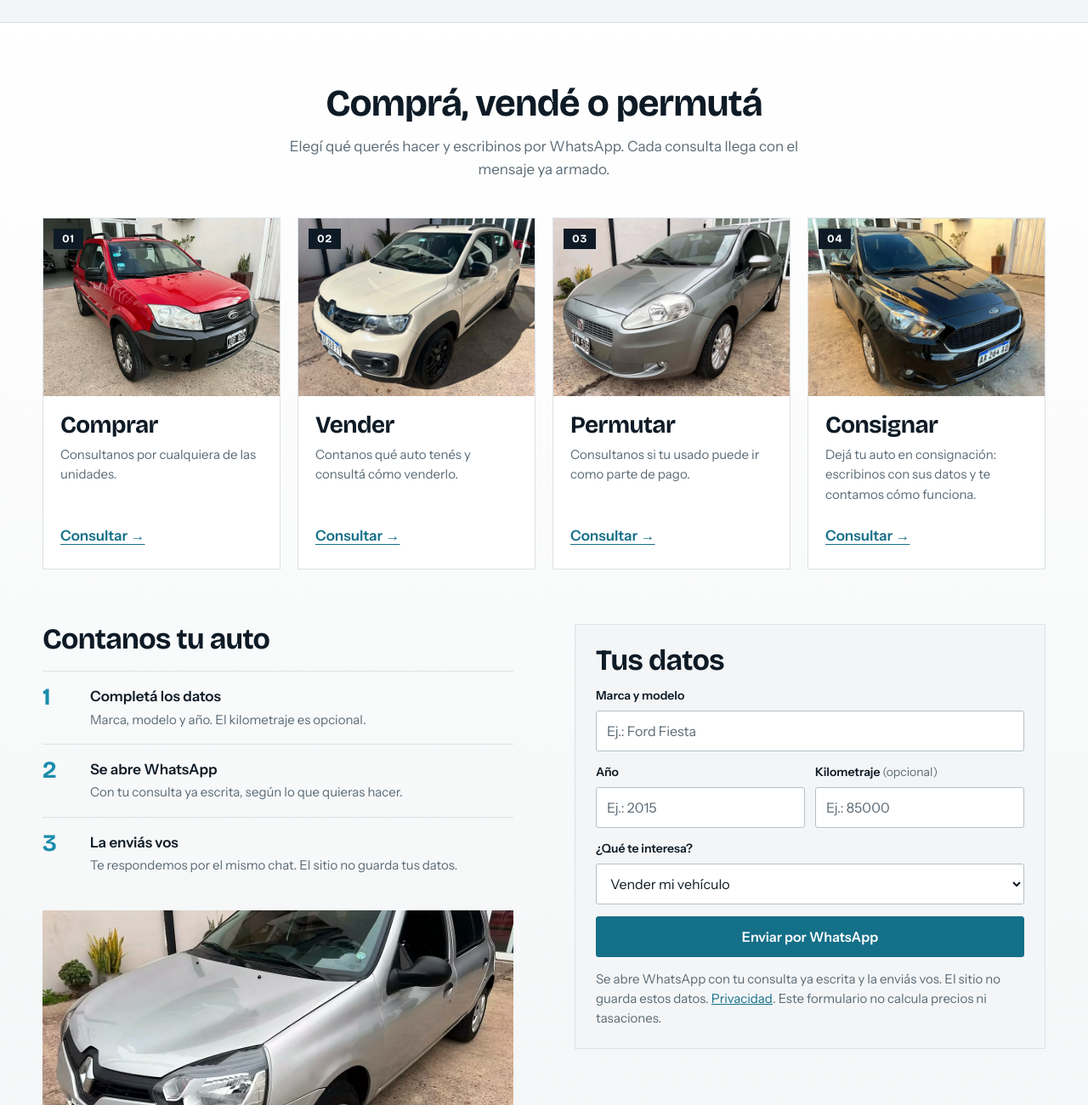
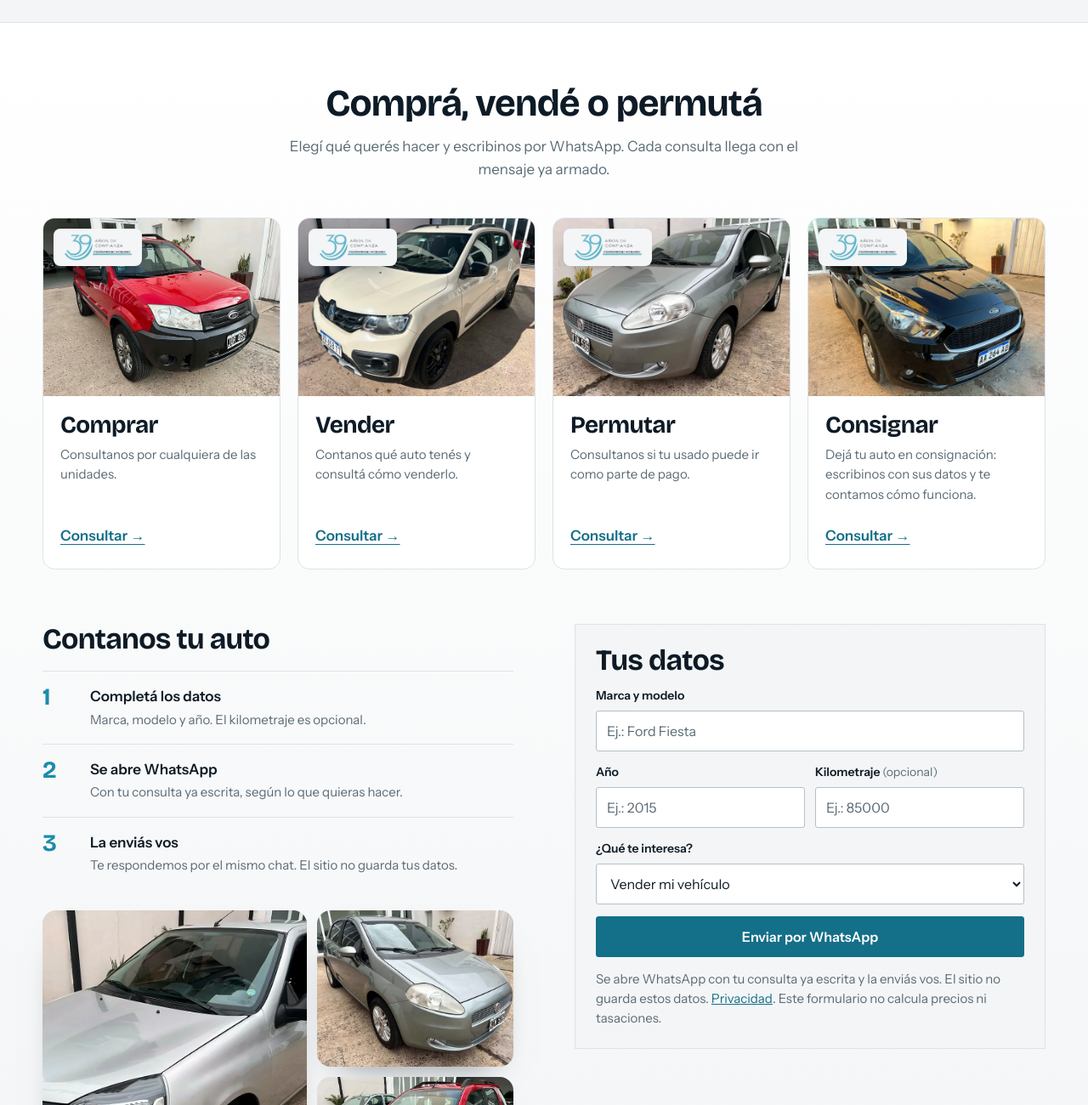
Before and after one commit to hnk375561-lab/poerioautomotores, a website: page index.html in a window 1280 px wide. Shown: the part 2307-3607 px from the top of the page at 85% size. Drawn offline with nearby package versions, Linux system fonts and the light colour scheme; animation ran at ten frames a second.

Commit message:
Add files via upload

```diff
--- a/index.html
+++ b/index.html
@@ -139,7 +139,7 @@
 .mp{position:relative;min-height:340px;background:#16283a;border:1px solid rgba(255,255,255,.16)}.mp iframe{position:absolute;inset:0;width:100%;height:100%;border:0;filter:grayscale(.15) contrast(1.05)}
 .loc a.mpl{position:absolute;left:12px;bottom:12px;z-index:1;display:inline-flex;align-items:center;min-height:44px;padding:0 16px;background:var(--paper);color:var(--ink);font-weight:600;font-size:15px;text-decoration:none;border-radius:3px;box-shadow:0 10px 24px -12px rgba(0,0,0,.7)}.loc a.mpl:hover{background:#fff}
 .loc .row{gap:10px}.loc .btn{padding:0 14px;font-size:15px}.loc .soc{gap:0 20px}.loc .soc a{font-size:14px}
-@media(min-width:900px){.loc .w{align-items:stretch}.mp{min-height:440px}}@media(pointer:coarse){.mp iframe{pointer-events:none}}
+@media(min-width:900px){.loc .w{align-items:stretch}.mp{min-height:440px}}
 /* ==== v3: centrado, cabecera de contacto, operaciones, ubicación ==== */
 .m:not(.mi) .hero figure{opacity:0;clip-path:none}
 .head{flex-direction:column;align-items:center;text-align:center}.head .sub{margin-inline:auto}.tabs{justify-content:center}
@@ -148,7 +148,7 @@
 .ops{background:linear-gradient(180deg,#fff,var(--paper))}.ops .w{display:block}.ops .oh{text-align:center}.ops .oh .sub{margin-inline:auto}
 .og{display:grid;gap:20px;grid-template-columns:1fr;margin-top:44px}@media(min-width:640px){.og{grid-template-columns:1fr 1fr}}@media(min-width:1000px){.og{grid-template-columns:repeat(4,1fr)}}
 .oc{display:flex;flex-direction:column;background:#fff;border:1px solid var(--stone);overflow:hidden;transition:transform .5s cubic-bezier(.16,1,.3,1),box-shadow .5s}
-.oi{position:relative;aspect-ratio:4/3;overflow:hidden;background:var(--stone)}.oi img{width:100%;height:100%;object-fit:cover;transition:transform 1s cubic-bezier(.16,1,.3,1)}.oi::after{content:attr(data-n);position:absolute;left:12px;top:12px;font:700 13px var(--h);letter-spacing:.06em;color:#fff;background:var(--ink);padding:4px 10px}
+.oi{position:relative;aspect-ratio:4/3;overflow:hidden;background:var(--stone)}.oi img{width:100%;height:100%;object-fit:cover;transition:transform 1s cubic-bezier(.16,1,.3,1)}
 .ob{display:flex;flex-direction:column;gap:8px;padding:20px;flex:1}.oc h3{font-size:28px}.oc p{margin:0;color:var(--mute);font-size:15px}.oc a{margin-top:auto;padding-top:10px;min-height:48px;display:inline-flex;align-items:center;font-weight:600;color:var(--cyd);text-underline-offset:4px}
 @media(hover:hover){.oc:hover{transform:translateY(-6px);box-shadow:0 26px 40px -30px rgba(14,27,38,.65)}.oc:hover .oi img{transform:scale(1.06)}}
 .fm{display:grid;gap:40px;margin-top:64px;align-items:start}@media(min-width:900px){.fm{grid-template-columns:1fr 1fr;gap:72px}}
@@ -159,6 +159,12 @@
 @media(min-width:900px){.mp{position:absolute;inset:0;height:auto}.mp::after{content:"";position:absolute;inset:0;pointer-events:none;background:linear-gradient(90deg,rgba(14,27,38,.94),rgba(14,27,38,.6) 42%,rgba(14,27,38,0) 75%)}.loc .w{position:relative;z-index:1;padding:104px 0;pointer-events:none}.lc{pointer-events:auto;max-width:600px;padding:36px;background:rgba(14,27,38,.78);-webkit-backdrop-filter:blur(12px);backdrop-filter:blur(12px);border:1px solid rgba(255,255,255,.16)}.loc a.mpl{z-index:2}}
 .faq .w{display:block;width:min(820px,100% - 40px)}.faq h2{text-align:center;margin-bottom:32px}.fin{justify-content:center;text-align:center}
 footer{text-align:center}footer .lg img{margin-inline:auto}footer p{margin-inline:auto}footer .soc{justify-content:center}
+.oi::after,.car .im::after{content:"";position:absolute;left:12px;top:12px;z-index:1;width:104px;height:44px;padding:6px 8px;box-sizing:border-box;border-radius:8px;background:var(--paper) url(images/logo.webp) center/contain no-repeat;background-origin:content-box;box-shadow:0 8px 18px -10px rgba(14,27,38,.55);pointer-events:none}
+.oc{border-radius:14px}
+.fp{display:grid;grid-template-columns:1.35fr 1fr;grid-template-rows:1fr 1fr;gap:12px;aspect-ratio:16/11;overflow:visible;background:none}.fp>div{overflow:hidden;border-radius:16px;background:var(--stone);box-shadow:0 22px 40px -28px rgba(14,27,38,.6)}.fp>div:first-child{grid-row:span 2}.fp img{width:100%;height:100%;object-fit:cover}
+/* mapa liviano: sin blur ni interacción hasta tocarlo */
+.mp{cursor:pointer;contain:layout paint}.mp iframe{pointer-events:none;transform:translateZ(0)}.mp.on iframe{pointer-events:auto}.mph{position:absolute;right:12px;top:12px;z-index:2;background:rgba(14,27,38,.85);color:#fff;font-size:13px;font-weight:600;padding:8px 12px;border-radius:8px;pointer-events:none}.mp.on .mph{display:none}
+@media(min-width:900px){.lc{-webkit-backdrop-filter:none;backdrop-filter:none;background:rgba(14,27,38,.9)}}
 @media(prefers-reduced-motion:reduce){html{scroll-behavior:auto}*{transition:none!important;animation:none!important}dialog[open],dialog[open]::backdrop{animation:none!important}}
 </style>
 </head>
@@ -182,8 +188,8 @@
 
 <section id="operaciones" class="ops"><div class="w">
 <div class="oh"><h2>Comprá, vendé o permutá</h2><p class="sub">Elegí qué querés hacer y escribinos por WhatsApp. Cada consulta llega con el mensaje ya armado.</p></div>
-<div class="og"><article class="oc"><div class="oi" data-n="01"><img src="images/ecosport-1.webp" alt="" loading="lazy" width="1280" height="960"></div><div class="ob"><h3>Comprar</h3><p>Consultanos por cualquiera de las unidades.</p><a href="https://wa.me/5493442453550" data-wa="Hola! Quiero comprar un auto. ¿Qué unidades tienen disponibles?">Consultar →</a></div></article><article class="oc"><div class="oi" data-n="02"><img src="images/kwid-1.webp" alt="" loading="lazy" width="1280" height="960"></div><div class="ob"><h3>Vender</h3><p>Contanos qué auto tenés y consultá cómo venderlo.</p><a href="https://wa.me/5493442453550" data-wa="Hola! Quiero vender mi auto.">Consultar →</a></div></article><article class="oc"><div class="oi" data-n="03"><img src="images/punto-1.webp" alt="" loading="lazy" width="1280" height="960"></div><div class="ob"><h3>Permutar</h3><p>Consultanos si tu usado puede ir como parte de pago.</p><a href="https://wa.me/5493442453550" data-wa="Hola! Quiero permutar mi auto por otro.">Consultar →</a></div></article><article class="oc"><div class="oi" data-n="04"><img src="images/ka-s-1.webp" alt="" loading="lazy" width="1280" height="960"></div><div class="ob"><h3>Consignar</h3><p>Dejá tu auto en consignación: escribinos con sus datos y te contamos cómo funciona.</p><a href="https://wa.me/5493442453550" data-wa="Hola! Quiero consultar por dejar mi auto en consignación.">Consultar →</a></div></article></div>
-<div class="fm"><div><h3>Contanos tu auto</h3><ol class="stp"><li><div><b>Completá los datos</b><span>Marca, modelo y año. El kilometraje es opcional.</span></div></li><li><div><b>Se abre WhatsApp</b><span>Con tu consulta ya escrita, según lo que quieras hacer.</span></div></li><li><div><b>La enviás vos</b><span>Te respondemos por el mismo chat. El sitio no guarda tus datos.</span></div></li></ol><div class="fp"><img src="images/clio-2.webp" alt="Renault Clio Mio 1.2 2014" loading="lazy" width="1280" height="960"></div></div>
+<div class="og"><article class="oc"><div class="oi"><img src="images/ecosport-1.webp" alt="" loading="lazy" width="1280" height="960"></div><div class="ob"><h3>Comprar</h3><p>Consultanos por cualquiera de las unidades.</p><a href="https://wa.me/5493442453550" data-wa="Hola! Quiero comprar un auto. ¿Qué unidades tienen disponibles?">Consultar →</a></div></article><article class="oc"><div class="oi"><img src="images/kwid-1.webp" alt="" loading="lazy" width="1280" height="960"></div><div class="ob"><h3>Vender</h3><p>Contanos qué auto tenés y consultá cómo venderlo.</p><a href="https://wa.me/5493442453550" data-wa="Hola! Quiero vender mi auto.">Consultar →</a></div></article><article class="oc"><div class="oi"><img src="images/punto-1.webp" alt="" loading="lazy" width="1280" height="960"></div><div class="ob"><h3>Permutar</h3><p>Consultanos si tu usado puede ir como parte de pago.</p><a href="https://wa.me/5493442453550" data-wa="Hola! Quiero permutar mi auto por otro.">Consultar →</a></div></article><article class="oc"><div class="oi"><img src="images/ka-s-1.webp" alt="" loading="lazy" width="1280" height="960"></div><div class="ob"><h3>Consignar</h3><p>Dejá tu auto en consignación: escribinos con sus datos y te contamos cómo funciona.</p><a href="https://wa.me/5493442453550" data-wa="Hola! Quiero consultar por dejar mi auto en consignación.">Consultar →</a></div></article></div>
+<div class="fm"><div><h3>Contanos tu auto</h3><ol class="stp"><li><div><b>Completá los datos</b><span>Marca, modelo y año. El kilometraje es opcional.</span></div></li><li><div><b>Se abre WhatsApp</b><span>Con tu consulta ya escrita, según lo que quieras hacer.</span></div></li><li><div><b>La enviás vos</b><span>Te respondemos por el mismo chat. El sitio no guarda tus datos.</span></div></li></ol><div class="fp"><div><img src="images/clio-2.webp" alt="Renault Clio Mio 1.2 2014" loading="lazy" width="1280" height="960"></div><div><img src="images/punto-2.webp" alt="Fiat Punto Attractive 1.4 Fire 2011" loading="lazy" width="1280" height="960"></div><div><img src="images/ecosport-2.webp" alt="Ford EcoSport XLS 1.6 2011" loading="lazy" width="1280" height="960"></div></div></div>
 <form id="canjeForm"><h3>Tus datos</h3>
 <label>Marca y modelo<input name="modelo" required maxlength="60" autocomplete="off" placeholder="Ej.: Ford Fiesta"></label>
 <div class="f2"><label>Año<input name="anio" inputmode="numeric" maxlength="4" autocomplete="off" required placeholder="Ej.: 2015"></label><label><span>Kilometraje <i>(opcional)</i></span><input name="km" inputmode="numeric" maxlength="9" autocomplete="off" placeholder="Ej.: 85000"></label></div>
@@ -193,7 +199,7 @@
 <p class="meta">Se abre WhatsApp con tu consulta ya escrita y la enviás vos. El sitio no guarda estos datos. <a href="privacidad.html#privacidad">Privacidad</a>. Este formulario no calcula precios ni tasaciones.</p></form></div>
 </div></section>
 
-<section id="contacto" class="loc"><div class="mp"><iframe title="Mapa: Fernando Poerio Automotores, Alberdi 1337, Concepción del Uruguay" src="https://maps.google.com/maps?q=-32.4882114,-58.2425324&amp;z=17&amp;output=embed" loading="lazy" referrerpolicy="no-referrer-when-downgrade" width="600" height="450"></iframe><a class="mpl" data-map href="https://www.google.com/maps/place/Fernando+poeiro/@-32.4882114,-58.2425324,17z" target="_blank" rel="noopener noreferrer">Abrir en Google Maps ↗</a></div><div class="w">
+<section id="contacto" class="loc"><div class="mp"><iframe title="Mapa: Fernando Poerio Automotores, Alberdi 1337, Concepción del Uruguay" src="https://maps.google.com/maps?q=-32.4882114,-58.2425324&amp;z=17&amp;output=embed" loading="lazy" referrerpolicy="no-referrer-when-downgrade" width="600" height="450"></iframe><span class="mph">Tocá el mapa para moverlo</span><a class="mpl" data-map href="https://www.google.com/maps/place/Fernando+poeiro/@-32.4882114,-58.2425324,17z" target="_blank" rel="noopener noreferrer">Abrir en Google Maps ↗</a></div><div class="w">
 <div class="lc"><h2 class="eb">Dónde estamos</h2><address id="addr"></address><p class="meta" id="hoursNote">Escribinos o llamanos antes de venir y coordinamos la visita.</p>
 <div class="row"><a class="btn p" href="https://www.google.com/maps/place/Fernando+poeiro/@-32.4882114,-58.2425324,17z" data-map target="_blank" rel="noopener noreferrer">Cómo llegar</a><a class="btn" id="phoneLink" href="tel:+543442453550">Llamar al 03442 45-3550</a><a class="btn" href="https://wa.me/5493442453550" data-wa="Hola! Quiero consultar por las unidades disponibles.">WhatsApp</a></div>
 <div class="soc"><a id="reviewsLink" href="https://www.google.com/maps/place/Fernando+poeiro/@-32.4882114,-58.2425324,17z" target="_blank" rel="noopener noreferrer">Opiniones en Google</a><a id="igLink" data-ig href="https://www.instagram.com/poerioautomotores/" target="_blank" rel="noopener noreferrer"></a><a data-fb href="https://www.facebook.com/profile.php?id=100011380620292" target="_blank" rel="noopener noreferrer">Facebook</a></div></div>
@@ -303,6 +309,7 @@
 window.open(u,"_blank","noopener")});
 })();
 </script>
+<script>(function(){var m=document.querySelector(".mp");if(!m)return;m.addEventListener("click",function(){m.classList.add("on")});m.addEventListener("mouseleave",function(){m.classList.remove("on")});document.addEventListener("touchstart",function(e){if(!m.contains(e.target))m.classList.remove("on")},{passive:true})})();</script>
 <script src="vendor/gsap.min.js" defer onerror="document.documentElement.classList.remove('m')"></script>
 <script src="vendor/ScrollTrigger.min.js" defer onerror="document.documentElement.classList.remove('m')"></script>
 <script src="js/motion.js" defer onerror="document.documentElement.classList.remove('m')"></script>
--- a/js/motion.js
+++ b/js/motion.js
@@ -133,8 +133,9 @@
     reveal($$('.ops .oh .sub'), '.ops');
     reveal($$('.oc'), '.og', { s: .1, st: 'top 88%' });
     reveal($$('.fm > *'), '.fm', { s: .12, st: 'top 85%' });
+    g.from($$('.fp > div'), { opacity: 0, x: D ? -56 : -28, duration: 1.1 * k, stagger: .14, ease: E, clearProps: 'opacity,transform', scrollTrigger: { trigger: '.fp', start: 'top 88%', once: true } });
+    g.from($$('.fp img'), { scale: 1.1, duration: 1.6, stagger: .14, ease: 'power3.out', clearProps: 'transform', scrollTrigger: { trigger: '.fp', start: 'top 88%', once: true } });
     reveal([$('.lc')], '.loc', { st: 'top 65%' });
-    mask($('.mp'), '.loc', 'top 85%');
     words($('.faq h2'), '.faq');
     reveal($$('.faq details'), '.faq details', { y: 16, s: .06, st: 'top 90%' });
     reveal($$('.fin'), '.fin', { y: 12, st: 'top 95%' });
```
